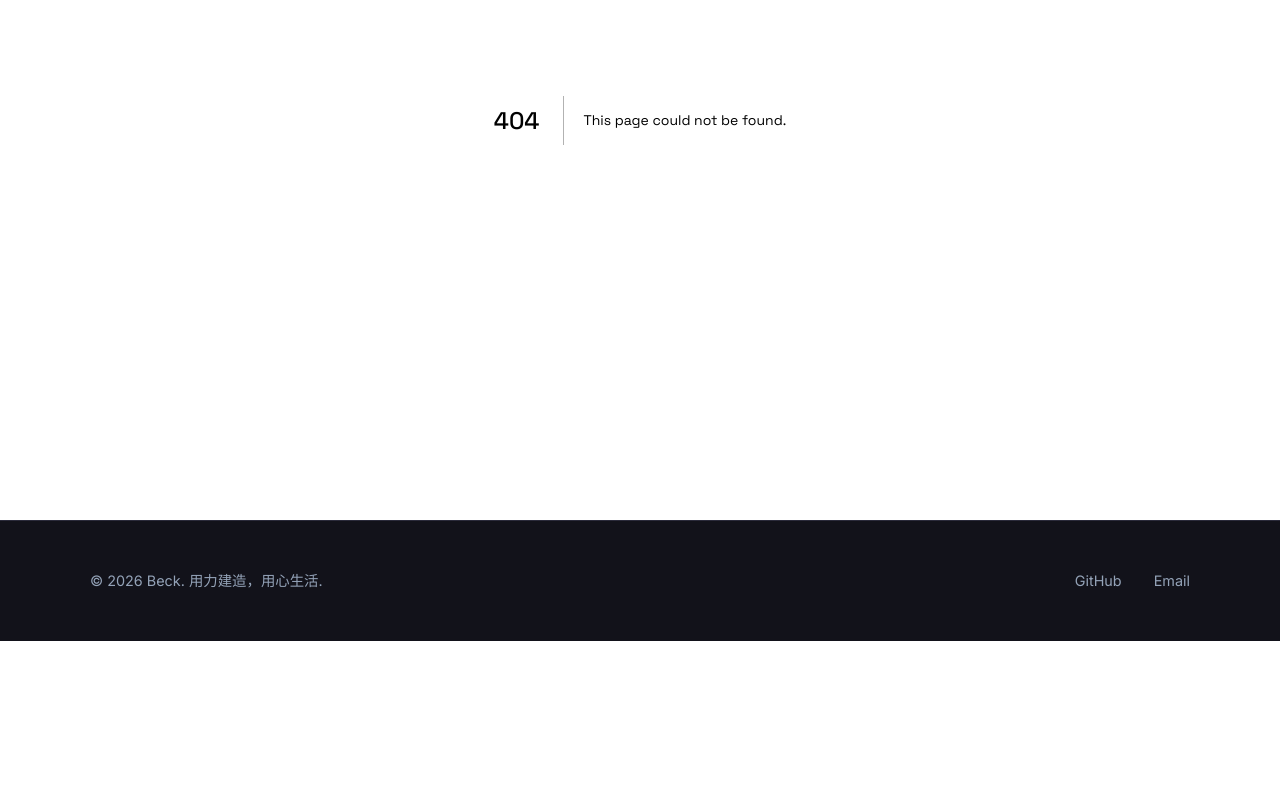
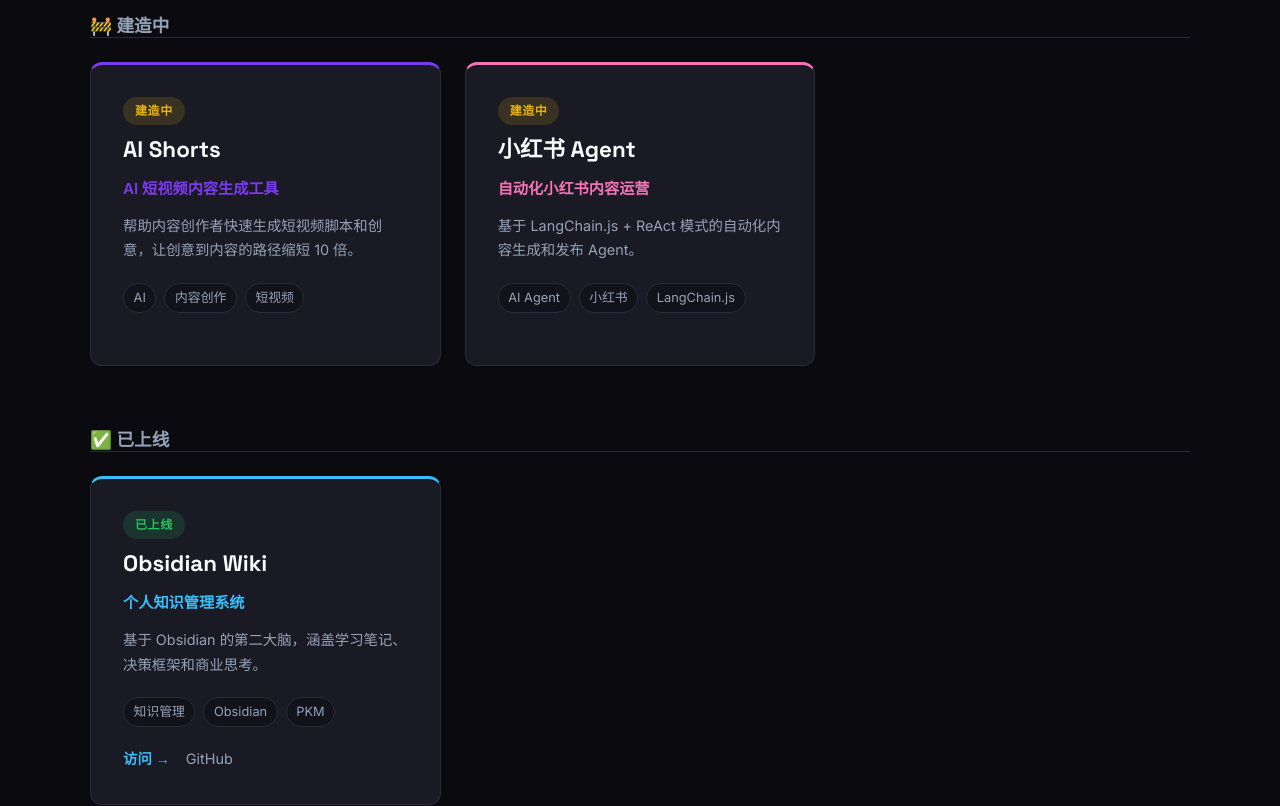
Before and after one commit to beck6lee/home, a Next.js app: page /products in a window 1280 px wide. Before the commit this address had no page. Shown: the part 280-1086 px from the top of the page. Before the commit the page ends 921 px from the top, so only its background shows below. Built offline with nearby package versions, Linux system fonts and the light colour scheme.

Commit message:
feat: 产品展示页面 + ProductCard 组件

```diff
--- /dev/null
+++ b/src/app/products/page.tsx
@@ -0,0 +1,45 @@
+import { products } from '@/data/products'
+import ProductCard from '@/components/ProductCard/ProductCard'
+import SectionWrapper from '@/components/SectionWrapper/SectionWrapper'
+import styles from './products.module.css'
+
+export default function ProductsPage() {
+  const live = products.filter((p) => p.status === 'live')
+  const building = products.filter((p) => p.status === 'building')
+  const idea = products.filter((p) => p.status === 'idea')
+
+  return (
+    <SectionWrapper title='产品' subtitle='_side projects'>
+      {building.length > 0 && (
+        <div className={styles.group}>
+          <h3 className={styles.groupTitle}>🚧 建造中</h3>
+          <div className={styles.grid}>
+            {building.map((product) => (
+              <ProductCard key={product.name} product={product} />
+            ))}
+          </div>
+        </div>
+      )}
+      {live.length > 0 && (
+        <div className={styles.group}>
+          <h3 className={styles.groupTitle}>✅ 已上线</h3>
+          <div className={styles.grid}>
+            {live.map((product) => (
+              <ProductCard key={product.name} product={product} />
+            ))}
+          </div>
+        </div>
+      )}
+      {idea.length > 0 && (
+        <div className={styles.group}>
+          <h3 className={styles.groupTitle}>💡 想法</h3>
+          <div className={styles.grid}>
+            {idea.map((product) => (
+              <ProductCard key={product.name} product={product} />
+            ))}
+          </div>
+        </div>
+      )}
+    </SectionWrapper>
+  )
+}
--- /dev/null
+++ b/src/app/products/products.module.css
@@ -0,0 +1,17 @@
+.group {
+  margin-bottom: 4rem;
+}
+
+.groupTitle {
+  font-size: 1.1rem;
+  font-weight: 600;
+  color: var(--color-text-muted);
+  margin-bottom: 1.5rem;
+  border-bottom: 1px solid var(--color-border);
+}
+
+.grid {
+  display: grid;
+  grid-template-columns: repeat(auto-fill, minmax(300px, 1fr));
+  gap: 1.5rem;
+}
--- /dev/null
+++ b/src/components/ProductCard/ProductCard.module.css
@@ -0,0 +1,98 @@
+.card {
+  background: var(--color-surface-2);
+  border: 1px solid var(--color-border);
+  border-radius: var(--radius);
+  padding: 2rem;
+  display: flex;
+  flex-direction: column;
+  gap: 0.75rem;
+  transition: all var(--transition);
+  border-top: 3px solid var(--accent);
+}
+
+.card:hover {
+  border-color: var(--accent);
+  transform: translateY(-4px);
+  box-shadow: 0 12px 32px rgba(0, 0, 0, 0.4);
+}
+
+.top {
+  display: flex;
+  justify-content: space-between;
+  align-items: center;
+}
+
+.status {
+  font-size: 0.75rem;
+  font-weight: 600;
+  padding: 0.25rem 0.75rem;
+  border-radius: 999px;
+  text-transform: uppercase;
+  letter-spacing: 0.05em;
+}
+
+.status[data-status='live'] {
+  background: rgba(34, 197, 94, 0.15);
+  color: #22c55e;
+}
+
+.status[data-status='building'] {
+  background: rgba(234, 179, 8, 0.15);
+  color: #eab308;
+}
+
+.status[data-status='idea'] {
+  background: var(--color-surface);
+  color: var(--color-text-muted);
+}
+
+.name {
+  font-size: 1.4rem;
+  color: var(--color-text);
+}
+
+.desc {
+  font-weight: 600;
+  color: var(--accent);
+  font-size: 0.95rem;
+}
+
+.long {
+  color: var(--color-text-muted);
+  font-size: 0.9rem;
+  line-height: 1.7;
+  flex: 1;
+}
+
+.tags {
+  display: flex;
+  flex-wrap: wrap;
+  gap: 0.5rem;
+  margin-top: 0.5rem;
+}
+
+.tag {
+  background: var(--color-surface);
+  border: 1px solid var(--color-border);
+  color: var(--color-text-muted);
+  font-size: 0.8rem;
+  padding: 0.2rem 0.6rem;
+  border-radius: 999px;
+}
+
+.links {
+  display: flex;
+  gap: 1rem;
+  margin-top: 0.5rem;
+}
+
+.link {
+  color: var(--accent);
+  font-weight: 600;
+  font-size: 0.9rem;
+}
+
+.github {
+  color: var(--color-text-muted);
+  font-size: 0.9rem;
+}
--- /dev/null
+++ b/src/components/ProductCard/ProductCard.tsx
@@ -0,0 +1,46 @@
+import { Product } from '@/data/products'
+import styles from './ProductCard.module.css'
+
+interface Props {
+  product: Product
+}
+
+const statusLabels = {
+  live: '已上线',
+  building: '建造中',
+  idea: '想法',
+} as const
+
+export default function ProductCard({ product }: Props) {
+  return (
+    <article className={styles.card} style={{ '--accent': product.accentColor } as React.CSSProperties}>
+      <div className={styles.top}>
+        <span className={styles.status} data-status={product.status}>
+          {statusLabels[product.status]}
+        </span>
+      </div>
+      <h3 className={styles.name}>{product.name}</h3>
+      <p className={styles.desc}>{product.description}</p>
+      <p className={styles.long}>{product.longDescription}</p>
+      <div className={styles.tags}>
+        {product.tags.map((tag) => (
+          <span key={tag} className={styles.tag}>
+            {tag}
+          </span>
+        ))}
+      </div>
+      <div className={styles.links}>
+        {product.link && (
+          <a href={product.link} className={styles.link} target='_blank' rel='noopener noreferrer'>
+            访问 →
+          </a>
+        )}
+        {product.github && (
+          <a href={product.github} className={styles.github} target='_blank' rel='noopener noreferrer'>
+            GitHub
+          </a>
+        )}
+      </div>
+    </article>
+  )
+}
--- /dev/null
+++ b/src/data/products.ts
@@ -0,0 +1,39 @@
+export interface Product {
+  name: string
+  description: string
+  longDescription: string
+  tags: string[]
+  status: 'live' | 'building' | 'idea'
+  link?: string
+  github?: string
+  accentColor: string
+}
+
+export const products: Product[] = [
+  {
+    name: 'AI Shorts',
+    description: 'AI 短视频内容生成工具',
+    longDescription: '帮助内容创作者快速生成短视频脚本和创意，让创意到内容的路径缩短 10 倍。',
+    tags: ['AI', '内容创作', '短视频'],
+    status: 'building',
+    accentColor: '#7c3aed',
+  },
+  {
+    name: 'Obsidian Wiki',
+    description: '个人知识管理系统',
+    longDescription: '基于 Obsidian 的第二大脑，涵盖学习笔记、决策框架和商业思考。',
+    tags: ['知识管理', 'Obsidian', 'PKM'],
+    status: 'live',
+    link: 'https://github.com/beck6lee/obsidian-record',
+    github: 'https://github.com/beck6lee/obsidian-record',
+    accentColor: '#38bdf8',
+  },
+  {
+    name: '小红书 Agent',
+    description: '自动化小红书内容运营',
+    longDescription: '基于 LangChain.js + ReAct 模式的自动化内容生成和发布 Agent。',
+    tags: ['AI Agent', '小红书', 'LangChain.js'],
+    status: 'building',
+    accentColor: '#f472b6',
+  },
+]
```
